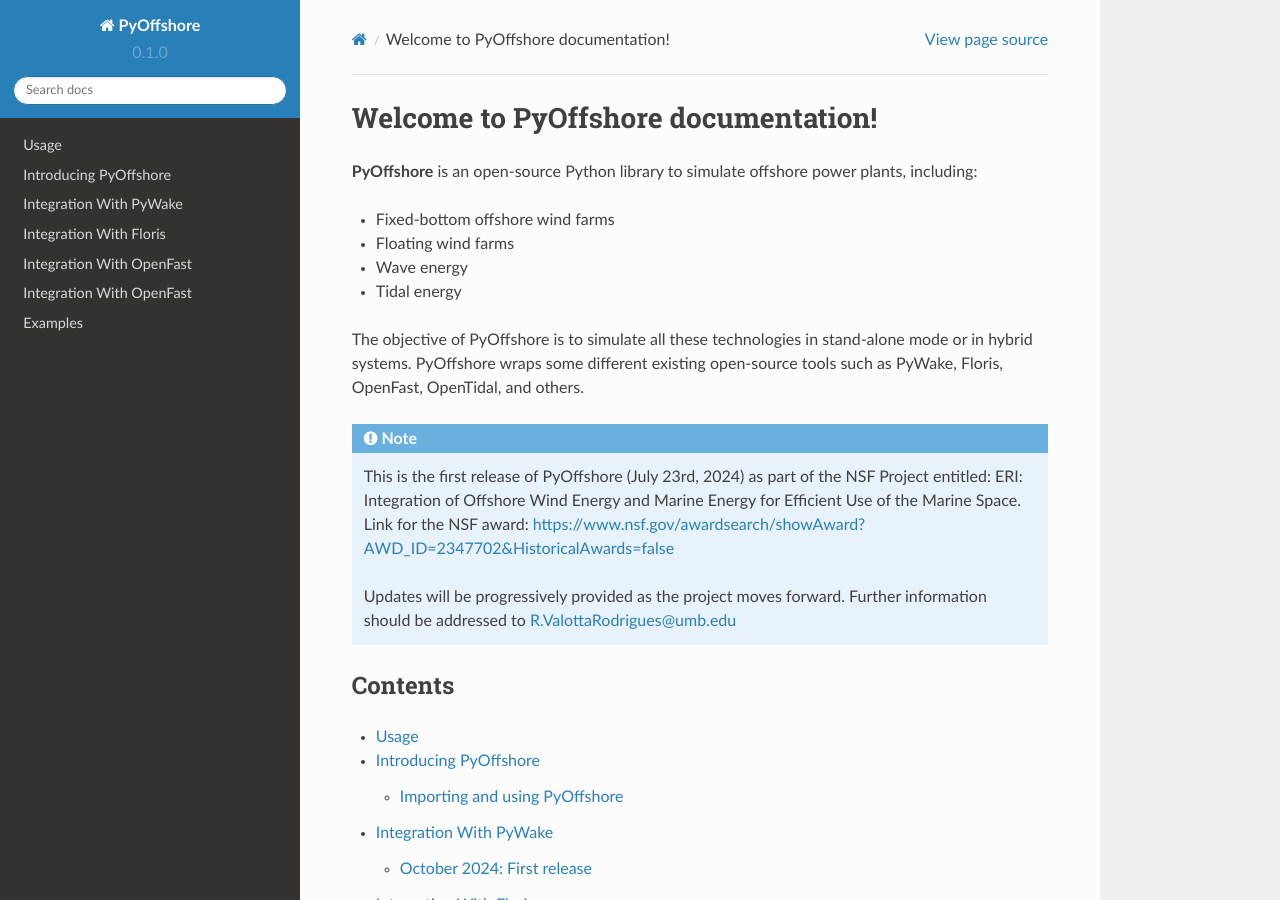
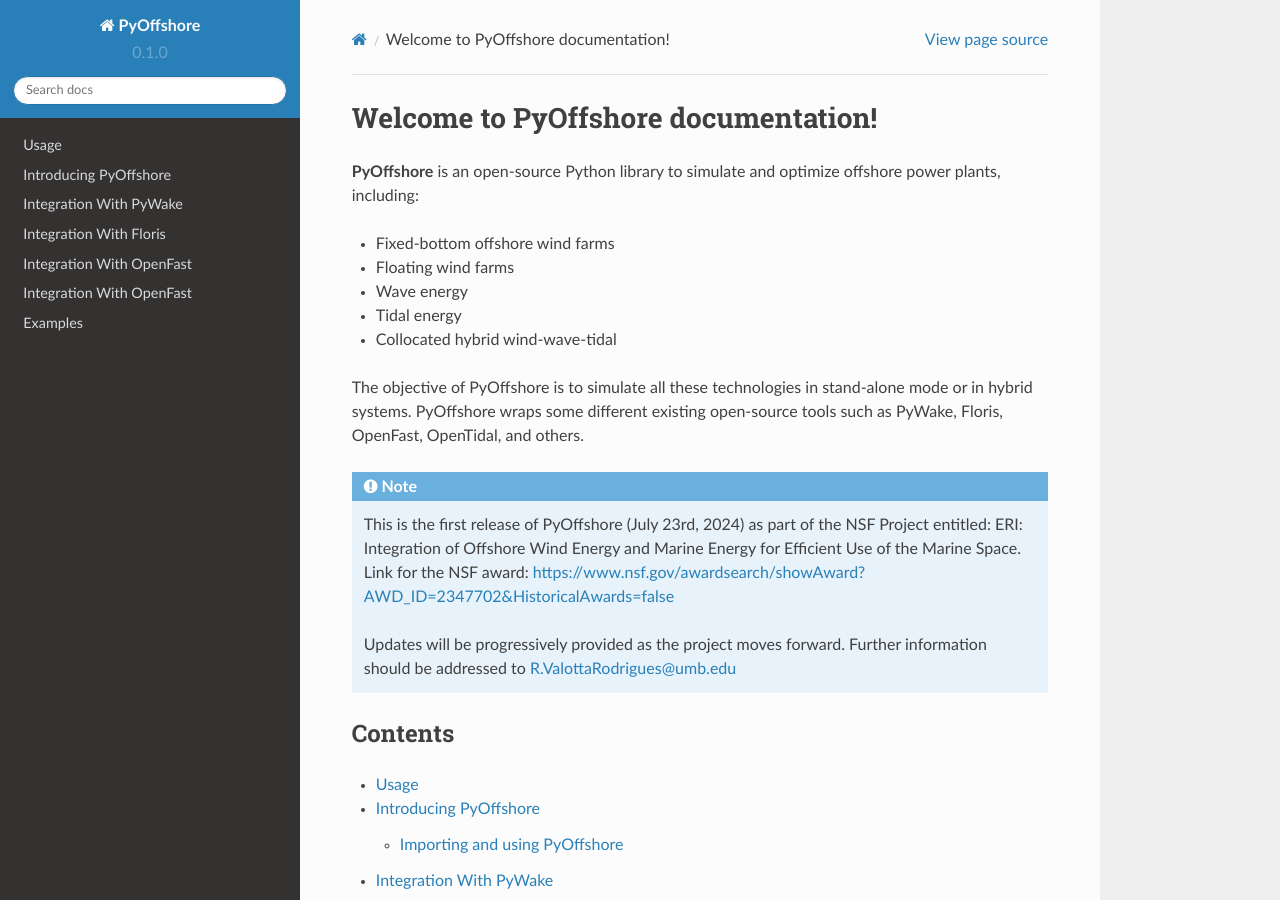
Before and after one commit to rafaelvalotta/PyOffshore, a Sphinx documentation site: the page built from docs/source/index.rst, in a window 1280 px wide and 900 px high. Built offline with Sphinx 7.4.7 and the Read the Docs theme 2.0.0, drawn with Linux system fonts in a browser that asks for light colours; pages that are not in the unit, such as notebooks, are missing from menus.

Commit message:
further updates

```diff
--- a/docs/source/index.rst
+++ b/docs/source/index.rst
@@ -1,12 +1,13 @@
 Welcome to PyOffshore documentation!
 ===================================
 
-**PyOffshore** is an open-source Python library to simulate offshore power plants, including:
+**PyOffshore** is an open-source Python library to simulate and optimize offshore power plants, including:
 
 - Fixed-bottom offshore wind farms
 - Floating wind farms
 - Wave energy
 - Tidal energy
+- Collocated hybrid wind-wave-tidal
 
 The objective of PyOffshore is to simulate all these technologies in stand-alone mode or in hybrid systems. PyOffshore wraps some different existing open-source tools such as PyWake, Floris, OpenFast, OpenTidal, and others.
 
```
Also changed, not shown: docs/source/notebooks/PyWake_integration.ipynb (deleted).
